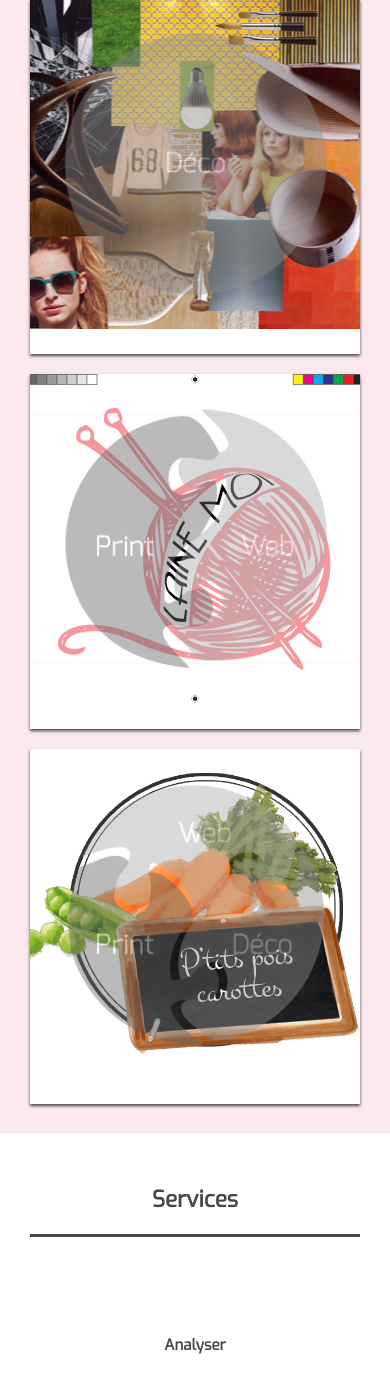
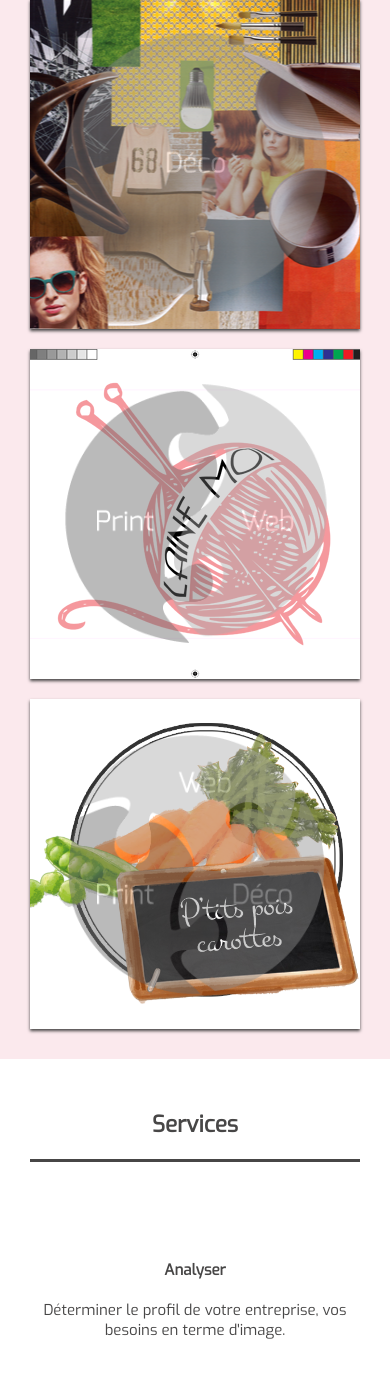
Before and after one commit to Fwedede/dimensions, a PHP site: page /dimensions_demo/ in a window 390 px wide. Shown: the part 1566-2942 px from the top of the page. Run offline with PHP 8.4, Linux system fonts and the light colour scheme; data comes from the database, SQL or seed files in the repository; style sheets or scripts are compiled from the project's sources; some libraries are stand-ins or nearby versions; some web fonts are replaced.

Commit message:
Correction cell des réalisations sur mobiles

```diff
--- a/assets/stylesheet/overlay/_main.scss
+++ b/assets/stylesheet/overlay/_main.scss
@@ -51,6 +51,9 @@ main{
 				height: 355px;
 				background-color: #ffffff;
 				@include transition(all .2s ease-in-out);
+				@include media(max-width $screen-phone) {
+					height: auto;
+				}
 
 				&:hover{
 					z-index: 10;
```
